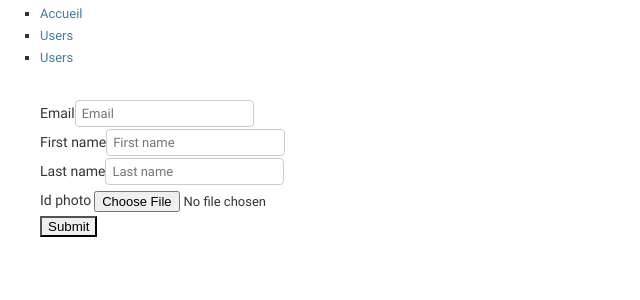
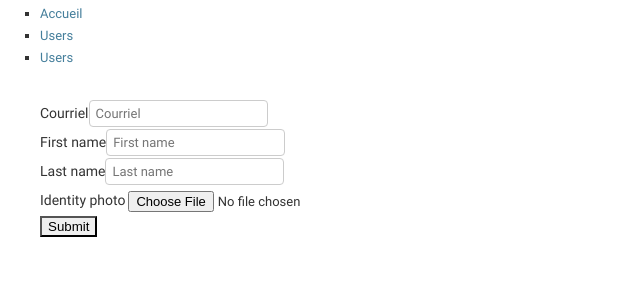
Before and after one commit to QSchulz/sportassociation, a Django app: template users/templates/users/create.html in a window 1280 px wide. Shown: the part 48-348 px from the top of the page, without its empty margins (0-640 px from the left). Run offline with Django 3.2, Linux system fonts and the light colour scheme; the template is opened without the code that fills it: values that come from a table or form of the project are taken from there, others are empty; some libraries are stand-ins or nearby versions.

Commit message:
Update French translation.

```diff
--- a/users/forms.py
+++ b/users/forms.py
@@ -1,8 +1,9 @@
 from django import forms
+from django.utils.translation import ugettext as _
 
 class AdminUserForm(forms.Form):
 
-    email = forms.EmailField()
-    first_name = forms.CharField()
-    last_name = forms.CharField()
-    id_photo = forms.ImageField()
+    email = forms.EmailField(label=_('Email'))
+    first_name = forms.CharField(label=_('First name'))
+    last_name = forms.CharField(label=_('Last name'))
+    id_photo = forms.ImageField(label=_('Identity photo'))
--- a/users/templates/users/create.html
+++ b/users/templates/users/create.html
@@ -27,7 +27,7 @@ Add user | {{ site_title|default:_('Django site admin') }}
         {% bootstrap_form form layout='table' %}
         {% buttons %}
             <button type="submit" class="btn btn-primary">
-                {% bootstrap_icon "ok" %} Submit
+                {% bootstrap_icon "ok" %} {% trans "Submit" %}
             </button>
         {% endbuttons %}
     </form>
```
Also changed, not shown: locale/fr/LC_MESSAGES/django.po.
